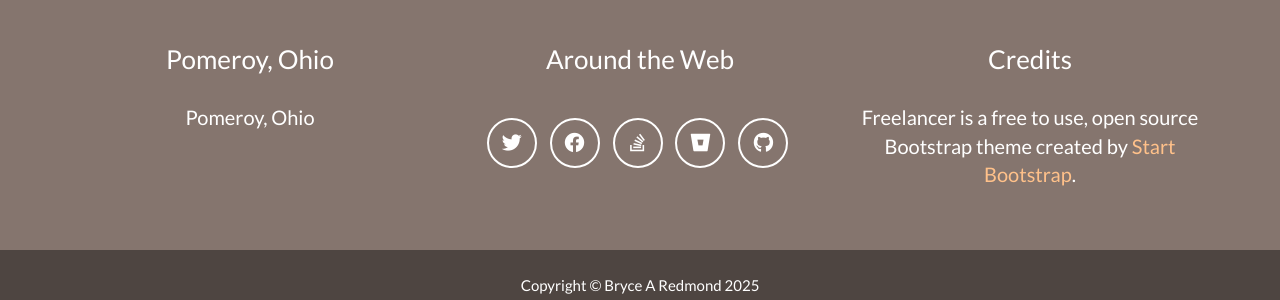
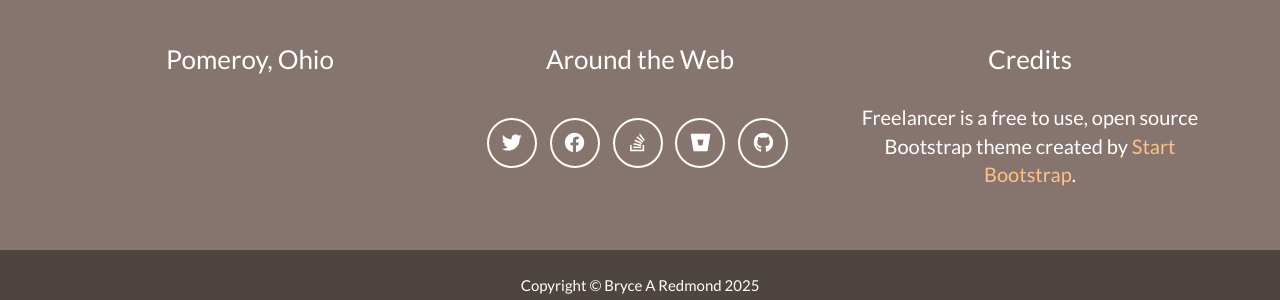
Before and after one commit to BARedmond/BARedmond.github.io, a Jekyll site: the page built from _posts/2014-07-18-project-1.markdown, in a window 1280 px wide and 900 px high, scrolled down 3587 px. Shown: the part 579-879 px from the top of the window. Built offline with Jekyll 4.4.1, drawn with Linux system fonts in a browser that asks for light colours; our own code applies the rules of GitHub Pages for plain Markdown files; a file with an impossible date is left out.

Commit message:
Update _config.yml

```diff
--- a/_config.yml
+++ b/_config.yml
@@ -40,19 +40,19 @@ footer:
 # Social networks usernames (many more available: google-plus, flickr, dribbble, pinterest, instagram, tumblr, linkedin, etc.)
 social:
   - title: twitter
-    url: http://twitter.com/jekyllrb
+    url:
   - title: facebook
     url:
   - title: stack-overflow
-    url: http://stackoverflow.com/questions/tagged/jekyll
+    url:
   - title: bitbucket
-    url: http://bitbucket.org/jekyll
+    url:
   - title: github
-    url: http://github.com/jekyll
+    url:
 
 # Postal address (add as many lines as necessary)
 address:
-  - line: Pomeroy, Ohio
+  - line:
   - line:
 
 # Credits content
```
